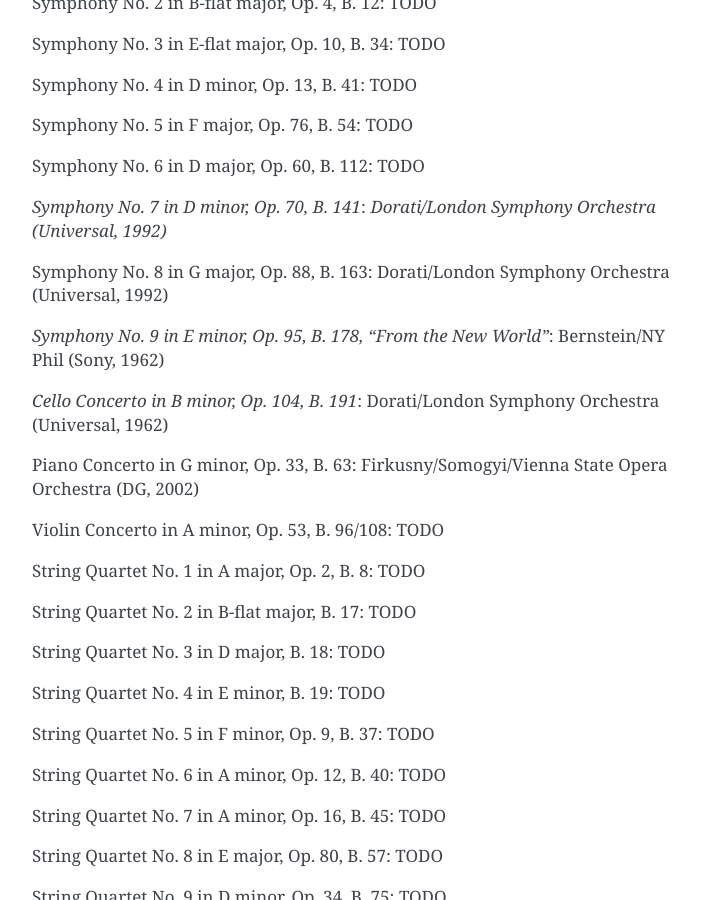
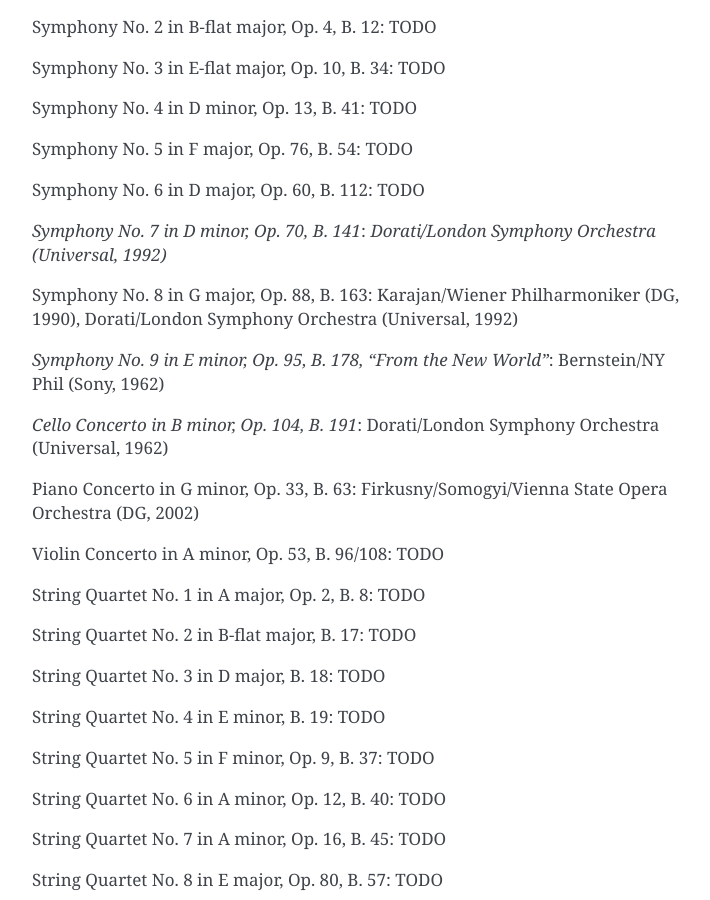
Before and after one commit to AussieSeaweed/personal-website, a Sphinx documentation site: the page built from source/music/best-recordings.rst, in a window 1280 px wide and 900 px high, scrolled down 17310 px. Shown: the whole window, without its empty margins (388-1098 px from the left). Built offline with Sphinx 7.4.7, drawn with Linux system fonts in a browser that asks for light colours; some of the changed text lies outside the part shown.

Commit message:
Add recordings

```diff
--- a/source/music/best-recordings.rst
+++ b/source/music/best-recordings.rst
@@ -764,7 +764,7 @@ Symphony No. 6 in D major, Op. 60, B. 112: TODO
 
 *Symphony No. 7 in D minor, Op. 70, B. 141*: *Dorati/London Symphony Orchestra (Universal, 1992)*
 
-Symphony No. 8 in G major, Op. 88, B. 163: Dorati/London Symphony Orchestra (Universal, 1992)
+Symphony No. 8 in G major, Op. 88, B. 163: Karajan/Wiener Philharmoniker (DG, 1990), Dorati/London Symphony Orchestra (Universal, 1992)
 
 *Symphony No. 9 in E minor, Op. 95, B. 178, "From the New World"*: Bernstein/NY Phil (Sony, 1962)
 
```
Also changed, not shown: other parts of source/music/best-recordings.rst (+1 -1 lines).
